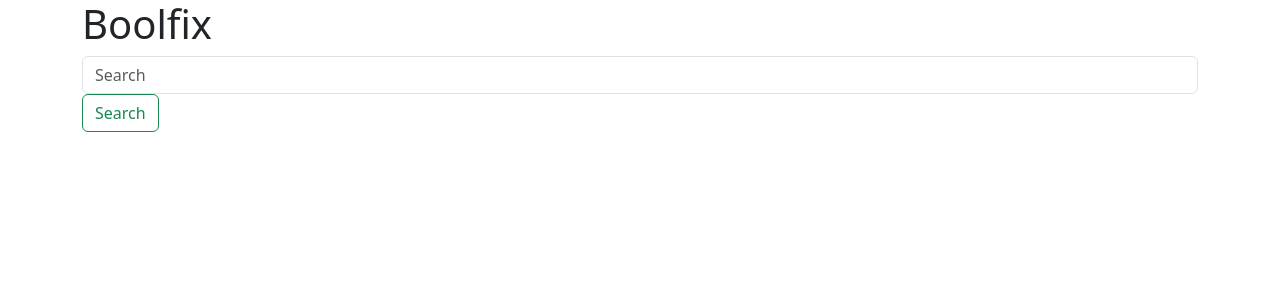
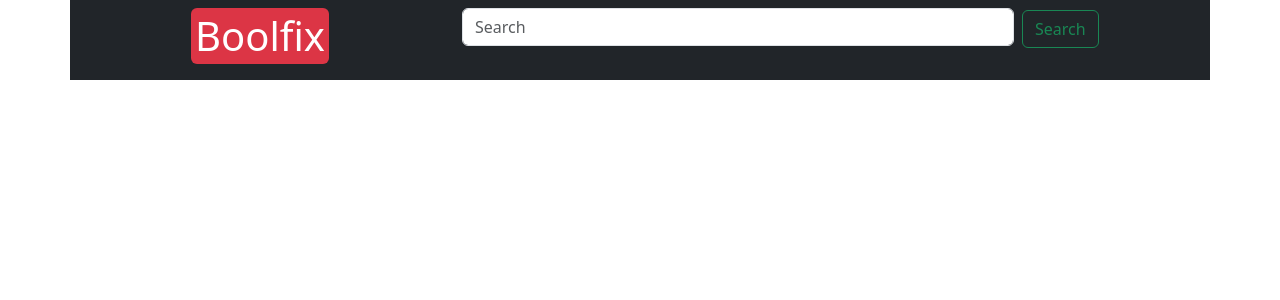
Before and after one commit to AndyDAntuono/vite-boolflix, a Vue app: page / in a window 1280 px wide. Shown: the top 300 px of the page. Built offline with nearby package versions, Linux system fonts and the light colour scheme.

Commit message:
[UPD] updated AppHeader.vue

```diff
--- a/src/components/AppHeader.vue
+++ b/src/components/AppHeader.vue
@@ -1,11 +1,21 @@
 <template>
-    <div class="container">
+    <div class="container bg-dark py-2">
         <header>
-            <h1>Boolfix</h1>
-            <form class="form-inline my-2 my-lg-0">
-                <input class="form-control mr-sm-2" type="search" placeholder="Search" aria-label="Search">
-                <button class="btn btn-outline-success my-2 my-sm-0" type="submit">Search</button>
-            </form>
+            <div class="row">
+                <div class="col-4">
+                    <div class="d-flex justify-content-center align-items-center">
+                        <h1 class="rounded bg-danger text-white p-1">Boolfix</h1>
+                    </div>
+                </div>
+                <div class="col-8">
+                    <div>
+                        <form class="form-inline my-2 my-lg-0">
+                            <input class="d-inline form-control mr-sm-2 w-75" type="search" placeholder="Search" aria-label="Search">
+                            <button class="d-inline btn btn-outline-success ms-2 my-2 my-sm-0" type="submit">Search</button>
+                        </form>
+                    </div>
+                </div>
+            </div>
         </header>
     </div>
 </template>
```
